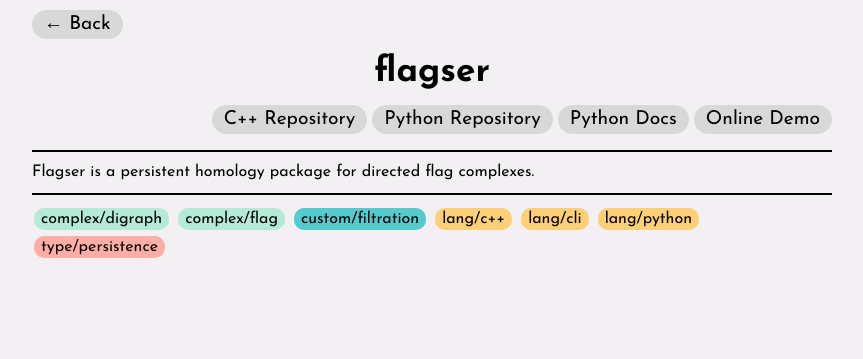
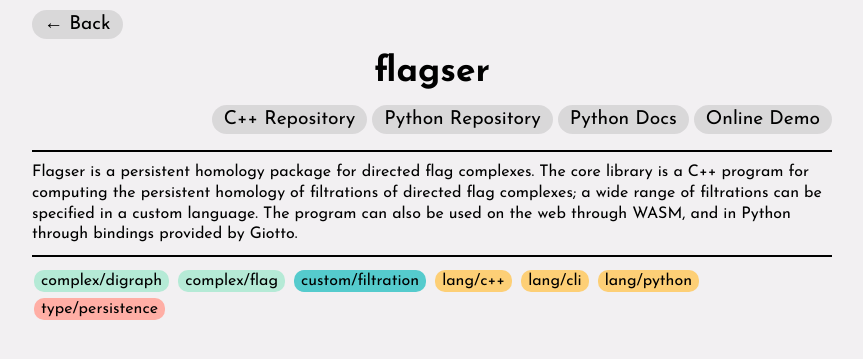
Before and after one commit to cat-list/cat-list.github.io, a Jekyll site: the page built from _software/flagser.md, in a window 1280 px wide. Shown: the top 359 px of the page, without its empty margins (208-1071 px from the left). Built offline with Jekyll 4.4.1, drawn with Linux system fonts in a browser that asks for light colours; comment, search, counter and statistics services are not loaded.

Commit message:
Update flagser.md

```diff
--- a/_software/flagser.md
+++ b/_software/flagser.md
@@ -13,7 +13,7 @@
   - name: C++ Repository
     url: https://github.com/luetge/flagser
   - name: Python Repository
-    url: https://github.com/DIPHA/dipha
+    url: https://github.com/giotto-ai/pyflagser
   - name: Python Docs
     url: https://docs-pyflagser.giotto.ai/
   - name: Online Demo
@@ -21,3 +21,5 @@
 ---
 
 Flagser is a persistent homology package for directed flag complexes.
+The core library is a C++ program for computing the persistent homology of filtrations of directed flag complexes; a wide range of filtrations can be specified in a custom language.
+The program can also be used on the web through WASM, and in Python through bindings provided by Giotto.
```
